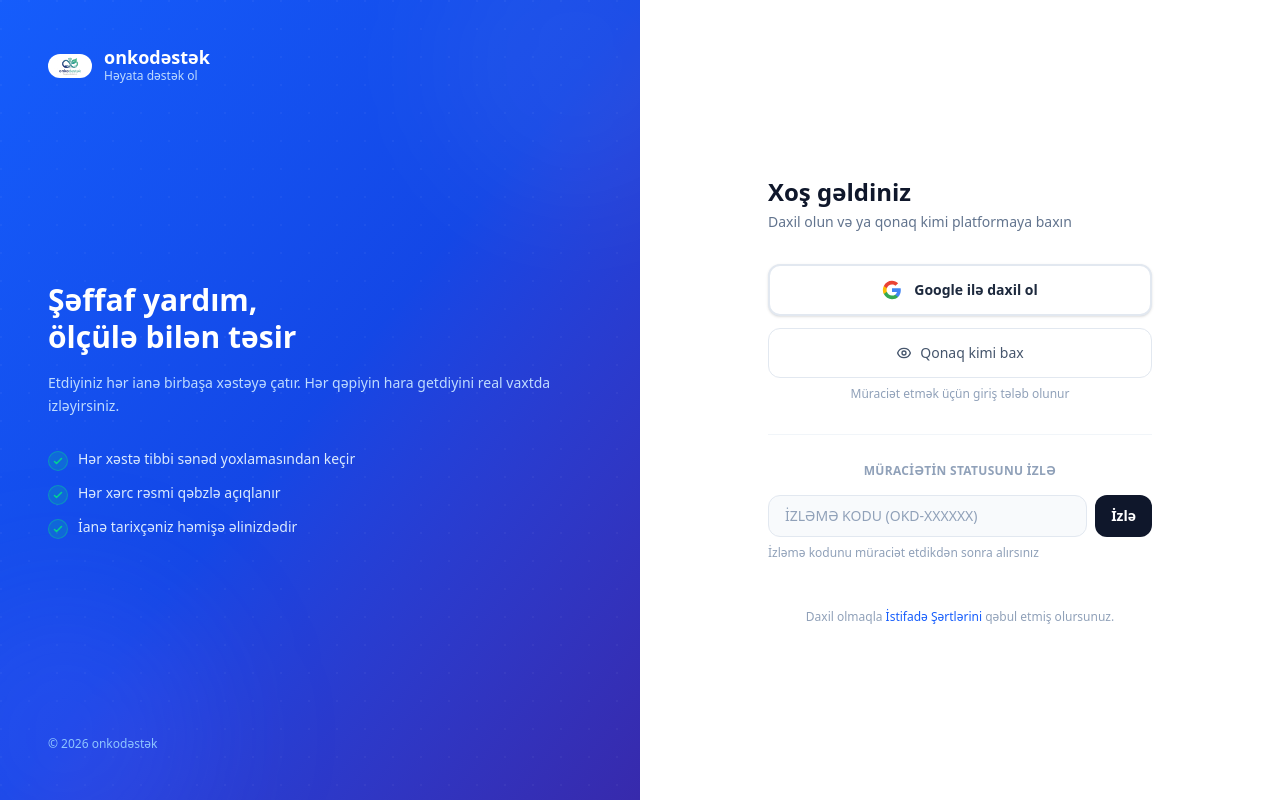
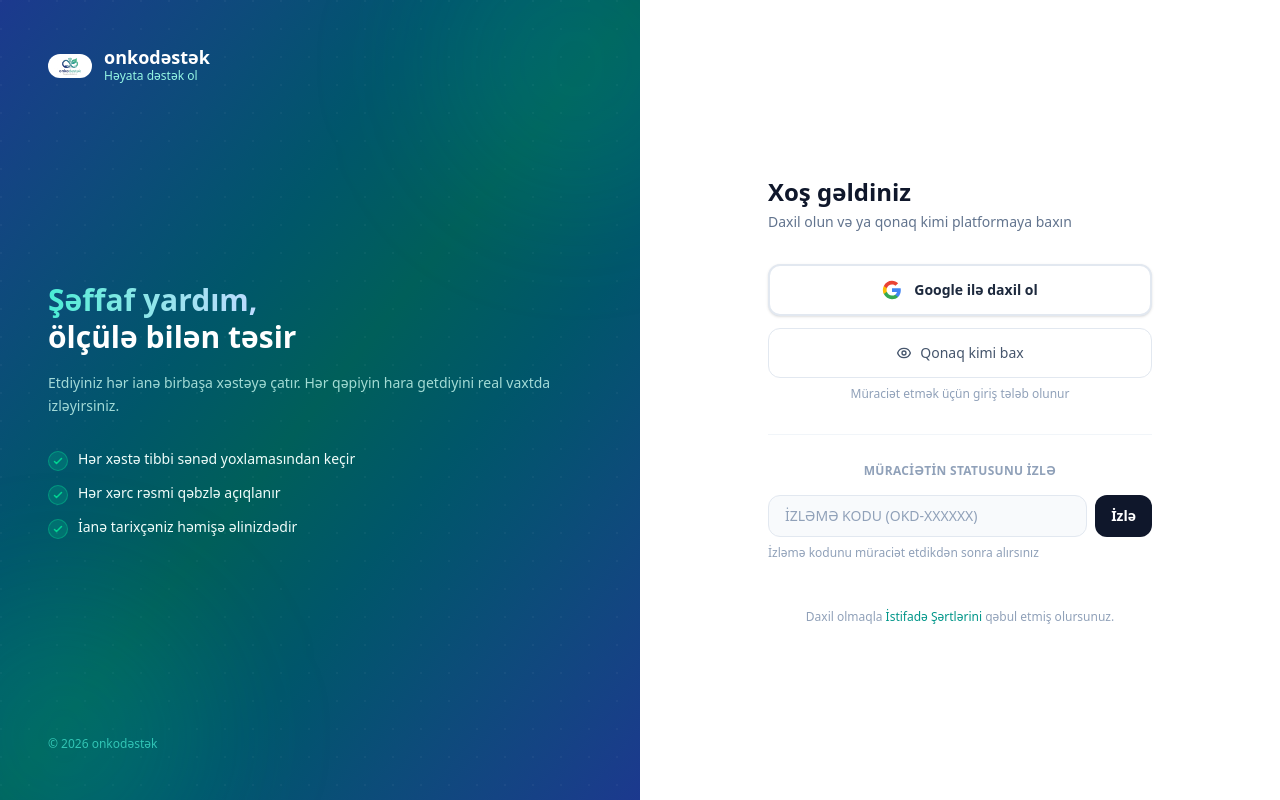
Before and after one commit to muhammedalakbarli/onkodestek, a Next.js app: page /login in a window 1280 px wide. Built offline with nearby package versions, Linux system fonts and the light colour scheme; no server answers.

Commit message:
feat: teal brand consistency on user login page
Left panel gradient and text updated to match teal color scheme used
across the rest of the platform (about, transparency, apply pages).

Co-Authored-By: Claude Sonnet 4.6 <noreply@anthropic.com>

```diff
--- a/app/login/page.tsx
+++ b/app/login/page.tsx
@@ -26,27 +26,29 @@ export default async function LoginPage({
     <div className="min-h-screen bg-white flex">
 
       {/* Sol panel — brend */}
-      <div className="hidden lg:flex lg:w-1/2 bg-gradient-to-br from-blue-600 via-blue-700 to-indigo-800 flex-col justify-between p-12 relative overflow-hidden">
+      <div className="hidden lg:flex lg:w-1/2 bg-gradient-to-br from-blue-900 via-teal-800 to-blue-900 flex-col justify-between p-12 relative overflow-hidden">
         {/* Fon naxışı */}
         <div className="absolute inset-0 hero-pattern opacity-30 pointer-events-none" />
-        <div className="absolute -top-20 -right-20 w-72 h-72 bg-white/5 rounded-full blur-3xl" />
-        <div className="absolute -bottom-20 -left-20 w-72 h-72 bg-indigo-500/20 rounded-full blur-3xl" />
+        <div className="absolute -top-20 -right-20 w-72 h-72 bg-teal-400/10 rounded-full blur-3xl" />
+        <div className="absolute -bottom-20 -left-20 w-72 h-72 bg-teal-500/15 rounded-full blur-3xl" />
 
         {/* Logo */}
         <div className="relative flex items-center gap-3">
           <Image src="/logo.jpeg" alt="onkodəstək" width={44} height={44} className="rounded-xl object-contain" />
           <div>
             <p className="text-white font-bold text-lg leading-none">onkodəstək</p>
-            <p className="text-blue-200 text-xs mt-0.5">Həyata dəstək ol</p>
+            <p className="text-teal-200 text-xs mt-0.5">Həyata dəstək ol</p>
           </div>
         </div>
 
         {/* Orta mətn */}
         <div className="relative">
-          <h2 className="text-3xl font-extrabold text-white leading-tight mb-4">
-            Şəffaf yardım,<br />ölçülə bilən təsir
+          <h2 className="text-3xl font-extrabold leading-tight mb-4">
+            <span className="bg-gradient-to-r from-teal-300 to-blue-200 bg-clip-text text-transparent">Şəffaf yardım,</span>
+            <br />
+            <span className="text-white">ölçülə bilən təsir</span>
           </h2>
-          <p className="text-blue-200 text-sm leading-relaxed mb-8">
+          <p className="text-teal-100/80 text-sm leading-relaxed mb-8">
             Etdiyiniz hər ianə birbaşa xəstəyə çatır.
             Hər qəpiyin hara getdiyini real vaxtda izləyirsiniz.
           </p>
@@ -62,13 +64,13 @@ export default async function LoginPage({
                     <path strokeLinecap="round" strokeLinejoin="round" d="M5 13l4 4L19 7" />
                   </svg>
                 </div>
-                <p className="text-blue-100 text-sm">{text}</p>
+                <p className="text-teal-50 text-sm">{text}</p>
               </div>
             ))}
           </div>
         </div>
 
-        <p className="relative text-blue-300 text-xs">
+        <p className="relative text-teal-300/70 text-xs">
           © 2026 onkodəstək
         </p>
       </div>
@@ -145,7 +147,7 @@ export default async function LoginPage({
                   name="id"
                   placeholder="İzləmə kodu (OKD-XXXXXX)"
                   maxLength={12}
-                  className="flex-1 bg-slate-50 border border-slate-200 rounded-xl px-4 py-2.5 text-sm focus:outline-none focus:ring-2 focus:ring-blue-500 focus:border-transparent placeholder-slate-400 uppercase"
+                  className="flex-1 bg-slate-50 border border-slate-200 rounded-xl px-4 py-2.5 text-sm focus:outline-none focus:ring-2 focus:ring-teal-500 focus:border-transparent placeholder-slate-400 uppercase"
                 />
                 <button
                   type="submit"
@@ -163,7 +165,7 @@ export default async function LoginPage({
 
         <p className="mt-12 text-xs text-slate-400 text-center">
           Daxil olmaqla{" "}
-          <a href="#" className="text-blue-600 hover:underline">İstifadə Şərtlərini</a>{" "}
+          <a href="#" className="text-teal-600 hover:underline">İstifadə Şərtlərini</a>{" "}
           qəbul etmiş olursunuz.
         </p>
       </div>
```
